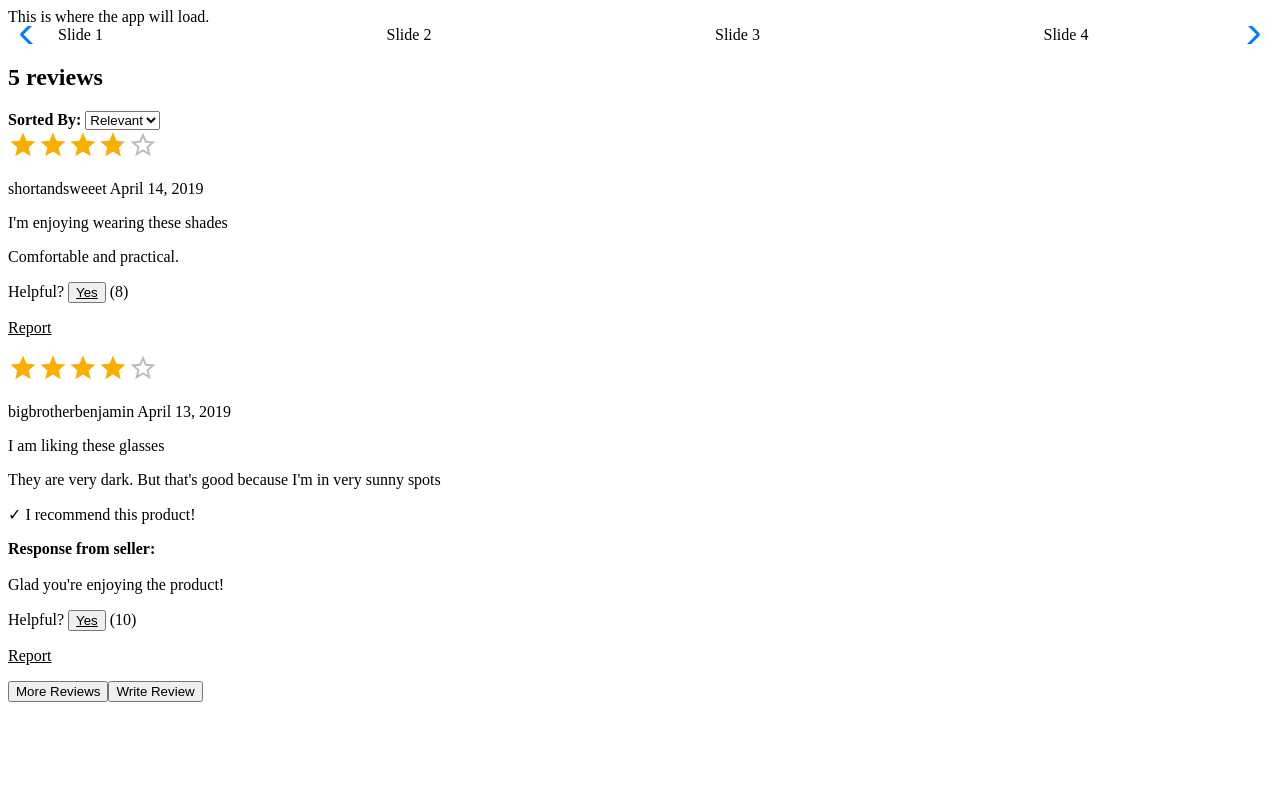
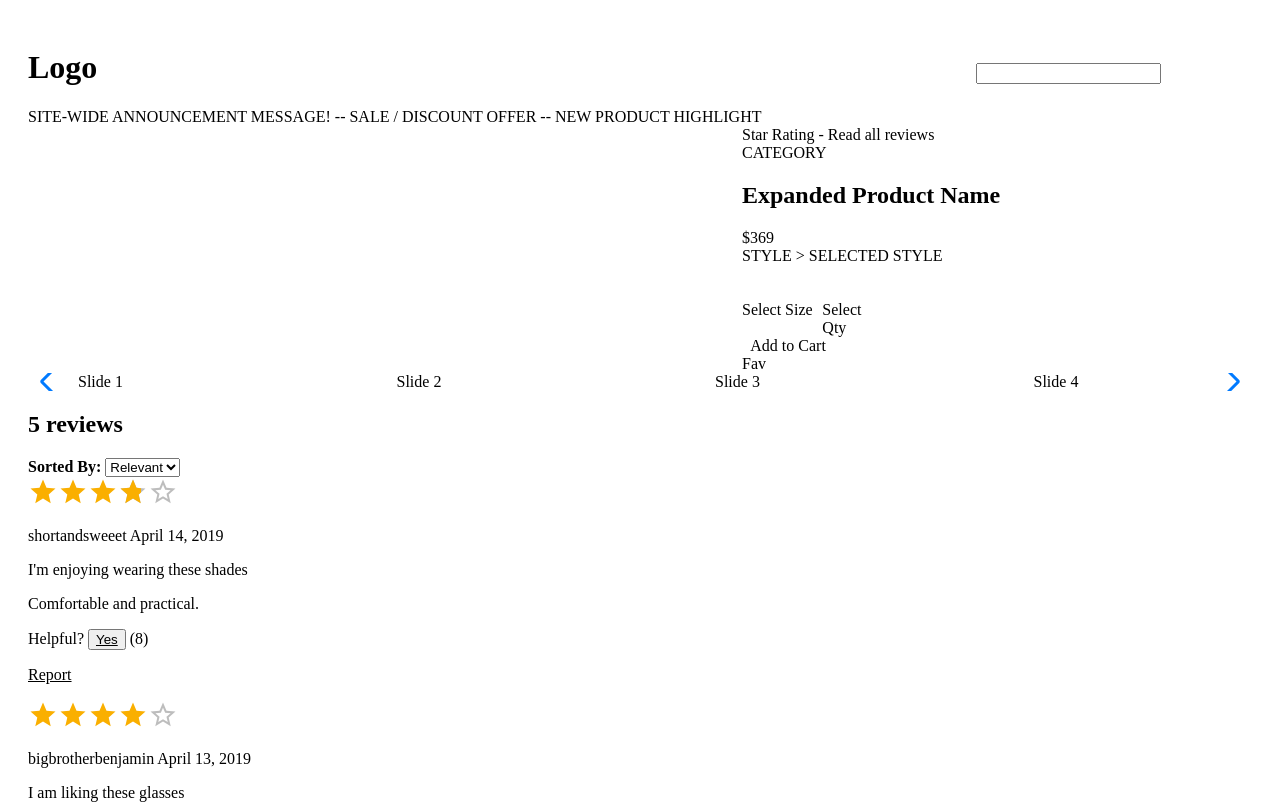
Before and after one commit to xXZonkerzzXx/hr-atx57-project-catwalk, a React app: page / in a window 1280 px wide. Shown: the top 804 px of the page. Built offline with nearby package versions, Linux system fonts and the light colour scheme; the HTML template or start-up script is replaced by a standard one.

Commit message:
overview laid out

```diff
--- a/src/components/App.jsx
+++ b/src/components/App.jsx
@@ -1,33 +1,69 @@
-import React from 'react';
-import ReactDOM from 'react-dom';
-import Reviews from './ReviewList.jsx';
-import Overview from './Overview.jsx';
-import ImageGallery from './ImageGallery.jsx';
+import React from "react";
+import ReactDOM from "react-dom";
+import Reviews from "./ReviewList.jsx";
+import Overview from "./Overview.jsx";
+import ImageGallery from "./ImageGallery.jsx";
+import { Grid } from "@material-ui/core";
 
 class App extends React.Component {
   constructor(props) {
     super(props);
-    this.state = {};
+    this.state = {
+      input: '',
+    };
+    this.onSearchBarInput = this.onSearchBarInput.bind(this);
   }
 
-
+  onSearchBarInput(e) {
+    e.persist();
+    this.setState({
+      input: e.target.value,
+    });
+  }
 
   render() {
     return (
-      <main>
-        This is where the app will load.
+      <main style={{ padding: 20 }}>
+        <Grid
+          container
+          spacing={5}
+          direction="row"
+          justifyContent="space-between"
+          alignItems="baseline"
+        >
+          <Grid item xs={3}>
+            <h1>Logo</h1>
+          </Grid>
+          <Grid item xs={3}>
+            <input
+              value={this.state.input}
+              onChange={this.onSearchBarInput}
+            ></input>
+          </Grid>
+        </Grid>
+        <Grid
+          container
+          direction="row"
+          justifyContent="center"
+          alignItems="center"
+        >
+          <Grid item xs={12}>
+            <span>SITE-WIDE ANNOUNCEMENT MESSAGE! -- SALE / DISCOUNT OFFER -- NEW PRODUCT HIGHLIGHT</span>
+          </Grid>
+        </Grid>
+
         <Overview />
 
-        {
-        /*<Overview />
+        {/*<Overview />
         <Reviews />
         <Questions />
         <Related /> */}
+
         <Reviews />
+
       </main>
     );
   }
-
 }
 
 ReactDOM.render(<App />, document.getElementById('root'));
--- a/src/components/Overview.jsx
+++ b/src/components/Overview.jsx
@@ -1,5 +1,6 @@
 import React from 'react';
 import ImageGallery from './ImageGallery.jsx';
+import { Grid } from '@material-ui/core';
 
 class Overview extends React.Component {
   constructor(props) {
@@ -9,6 +10,112 @@ class Overview extends React.Component {
   render() {
     return (
       <div>
+        <Grid
+          container
+          direction='row'
+          justifyContent='flex-start'
+          alignItems='flex-start'
+        >
+          <Grid item xs={7}>
+            <div id='default-image'></div>
+          </Grid>
+          <Grid item xs={5}>
+            <Grid
+              container
+              direction='column'
+              justifyContent='flex-start'
+              alignItems='flex-start'
+            >
+              <Grid item xs>
+                <span>Star Rating - Read all reviews</span>
+              </Grid>
+              <Grid item xs>
+                <span>CATEGORY</span>
+              </Grid>
+              <Grid item xs>
+                <h2>Expanded Product Name</h2>
+              </Grid>
+              <Grid item xs>
+                $369
+              </Grid>
+              <Grid item xs>
+                <span>STYLE {'>'} SELECTED STYLE</span>
+              </Grid>
+              <Grid item xs>
+                <Grid
+                  container
+                  direction='row'
+                  justifyContent='center'
+                  alignItems='flex-start'
+                >
+                  <Grid item xs>
+                    <img></img>
+                  </Grid>
+                  <Grid item xs>
+                    <img></img>
+                  </Grid>
+                  <Grid item xs>
+                    <img></img>
+                  </Grid>
+                  <Grid item xs>
+                    <img></img>
+                  </Grid>
+                </Grid>
+              </Grid>
+              <Grid item xs>
+                <Grid
+                  container
+                  direction='row'
+                  justifyContent='center'
+                  alignItems='flex-start'
+                >
+                  <Grid item xs>
+                    <img></img>
+                  </Grid>
+                  <Grid item xs>
+                    <img></img>
+                  </Grid>
+                  <Grid item xs>
+                    <img></img>
+                  </Grid>
+                  <Grid item xs>
+                    <img></img>
+                  </Grid>
+                </Grid>
+              </Grid>
+              <Grid item xs>
+                <Grid
+                  container
+                  direction='row'
+                  justifyContent='center'
+                  alignItems='flex-start'
+                >
+                  <Grid item xs={7}>
+                    <span>Select Size</span>
+                  </Grid>
+                  <Grid item xs>
+                    <span>Select Qty</span>
+                  </Grid>
+                </Grid>
+              </Grid>
+              <Grid item xs>
+                <Grid
+                  container
+                  direction='row'
+                  justifyContent='center'
+                  alignItems='flex-start'
+                >
+                  <Grid item xs={10}>
+                    <span>Add to Cart</span>
+                  </Grid>
+                  <Grid item xs>
+                    <span>Fav</span>
+                  </Grid>
+                </Grid>
+              </Grid>
+            </Grid>
+          </Grid>
+        </Grid>
         <ImageGallery />
       </div>
     );
```
Also changed, not shown: 3 other files (tests, documents, lock files or other folders).
